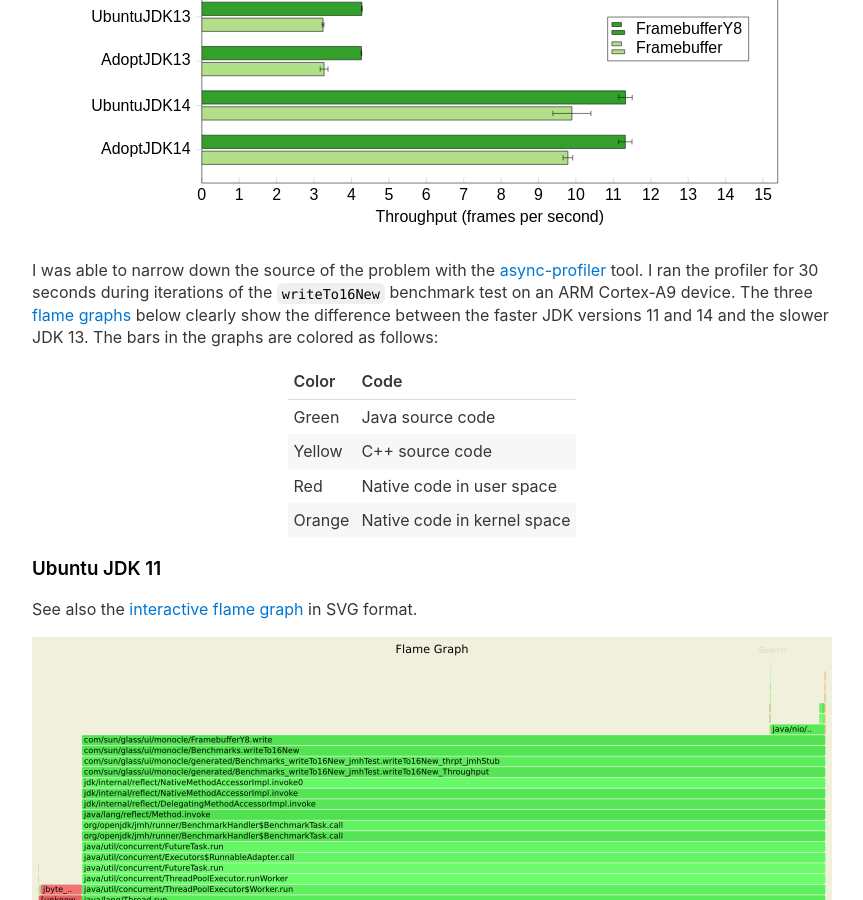
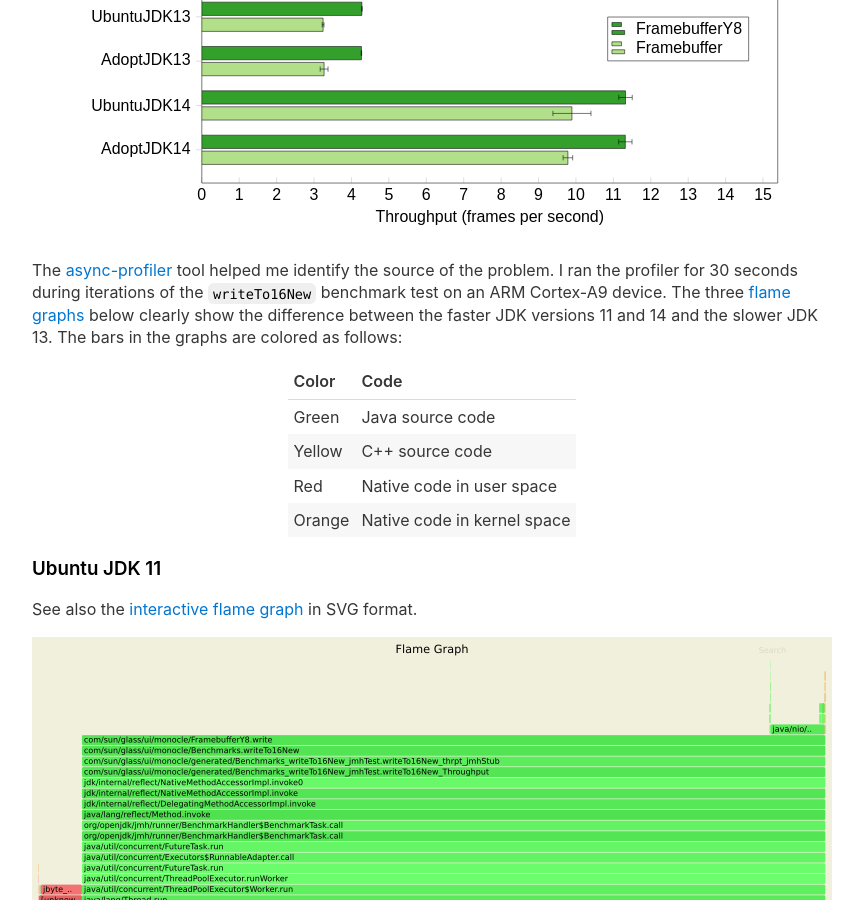
Before and after one commit to jgneff/framebufferY8, a Jekyll site: the page built from docs/2020-05/index.md, in a window 1280 px wide and 900 px high, scrolled down 2363 px. Shown: the whole window, without its empty margins (208-1071 px from the left). Built offline with Jekyll 4.4.1, drawn with Linux system fonts in a browser that asks for light colours.

Commit message:
Rewrite the sentence about the async-profiler tool

```diff
--- a/docs/2020-05/index.md
+++ b/docs/2020-05/index.md
@@ -20,7 +20,7 @@ The performance has since been restored in the latest release of JDK 14, as seen
 
 ![Bar Chart](clarahd-focal-writeTo16-2020-05-03.svg){:width="716" height="410"}
 
-I was able to narrow down the source of the problem with the [async-profiler](https://github.com/jvm-profiling-tools/async-profiler) tool.
+The [async-profiler](https://github.com/jvm-profiling-tools/async-profiler) tool helped me identify the source of the problem.
 I ran the profiler for 30 seconds during iterations of the `writeTo16New` benchmark test on an ARM Cortex-A9 device.
 The three [flame graphs](https://github.com/BrendanGregg/FlameGraph) below clearly show the difference between the faster JDK versions 11 and 14 and the slower JDK 13.
 The bars in the graphs are colored as follows:
```
